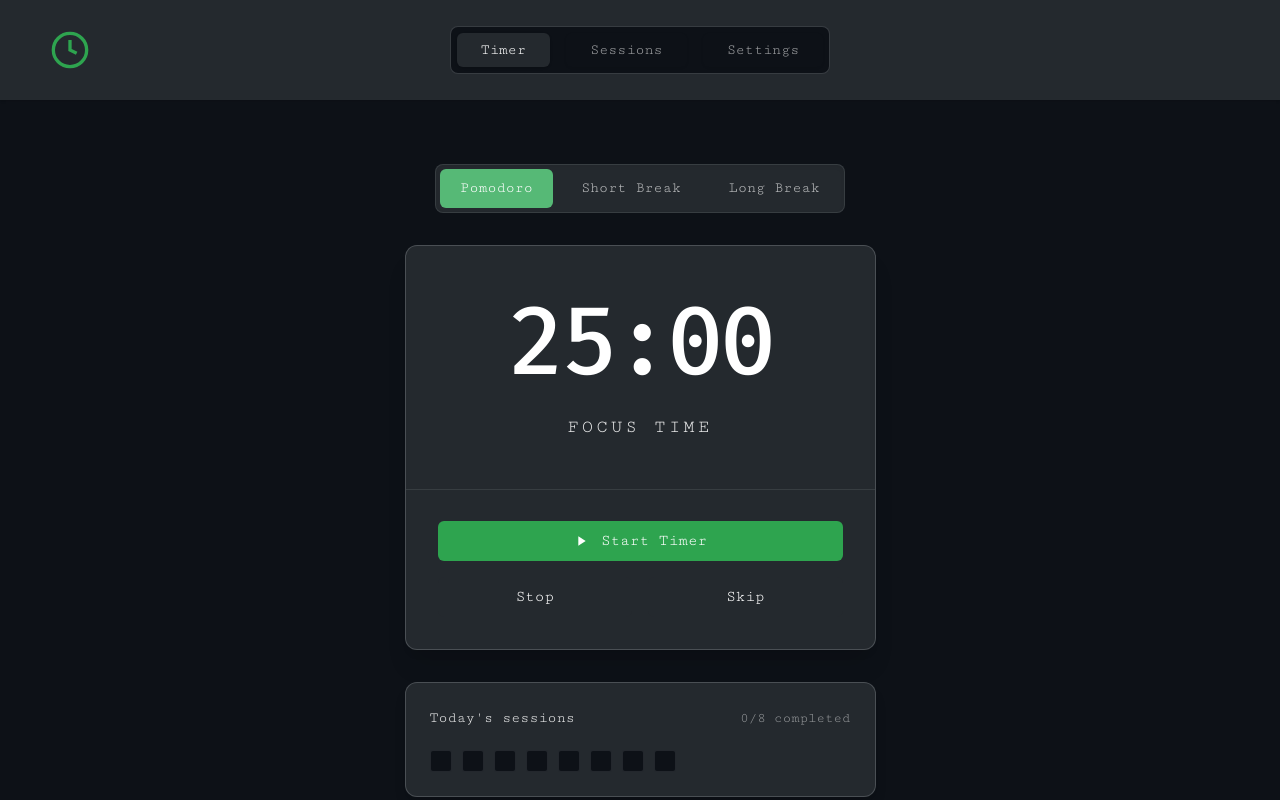
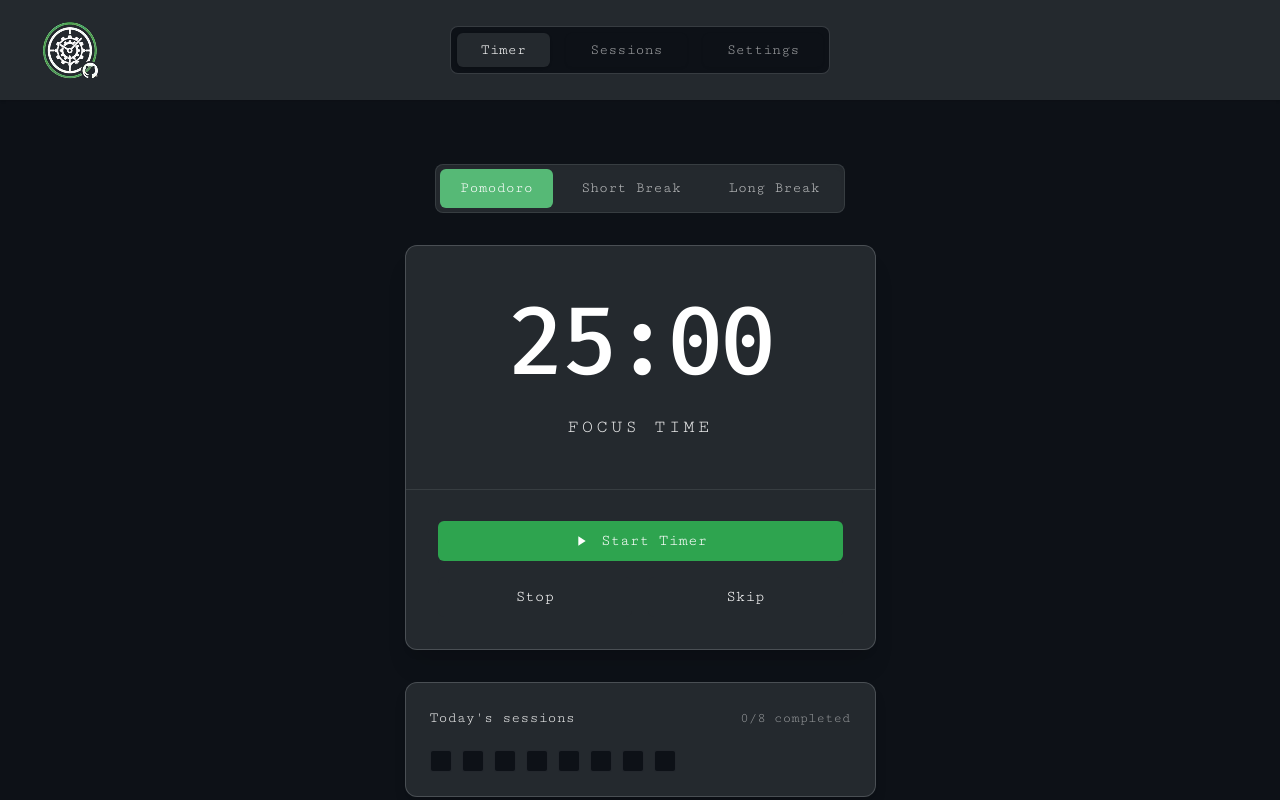
Before and after one commit to GonzaloQu3dena/pull-focus, an Angular app: page /pomodoro in a window 1280 px wide. Built offline with nearby package versions, Linux system fonts and the light colour scheme.

Commit message:
refactor(layout): update main layout to use project logo.

```diff
--- a/src/app/core/layouts/main-layout/main-layout.html
+++ b/src/app/core/layouts/main-layout/main-layout.html
@@ -1,18 +1,11 @@
-<div class="flex min-h-screen flex-col items-center bg-[#0d1117] font-['Cutive_Mono',monospace] text-white">
+<div
+  class="flex min-h-screen flex-col items-center bg-[#0d1117] font-['Cutive_Mono',monospace] text-white"
+>
   <!-- Navbar -->
   <nav class="flex h-[100px] w-full items-center justify-between bg-[#24292e] px-10 shadow-sm">
     <div class="flex h-[57px] w-[60px] items-center justify-center">
-      <!-- Simple Clock Logo -->
-      <svg
-        class="h-10 w-10 text-[#2ea44f]"
-        viewBox="0 0 24 24"
-        fill="none"
-        stroke="currentColor"
-        stroke-width="2"
-      >
-        <circle cx="12" cy="12" r="10" />
-        <polyline points="12 6 12 12 16 14" />
-      </svg>
+      <!-- Project Logo -->
+      <img ngSrc="pull-focus-logo.webp" width="60" height="57" alt="Pull Focus Logo" priority />
     </div>
 
     <div
--- a/src/app/core/layouts/main-layout/main-layout.ts
+++ b/src/app/core/layouts/main-layout/main-layout.ts
@@ -1,9 +1,10 @@
 import { ChangeDetectionStrategy, Component } from '@angular/core';
+import { NgOptimizedImage } from '@angular/common';
 import { RouterLink, RouterLinkActive } from '@angular/router';
 
 @Component({
   selector: 'app-main-layout',
-  imports: [RouterLink, RouterLinkActive],
+  imports: [RouterLink, RouterLinkActive, NgOptimizedImage],
   templateUrl: './main-layout.html',
   styleUrl: './main-layout.css',
   changeDetection: ChangeDetectionStrategy.OnPush,
```
